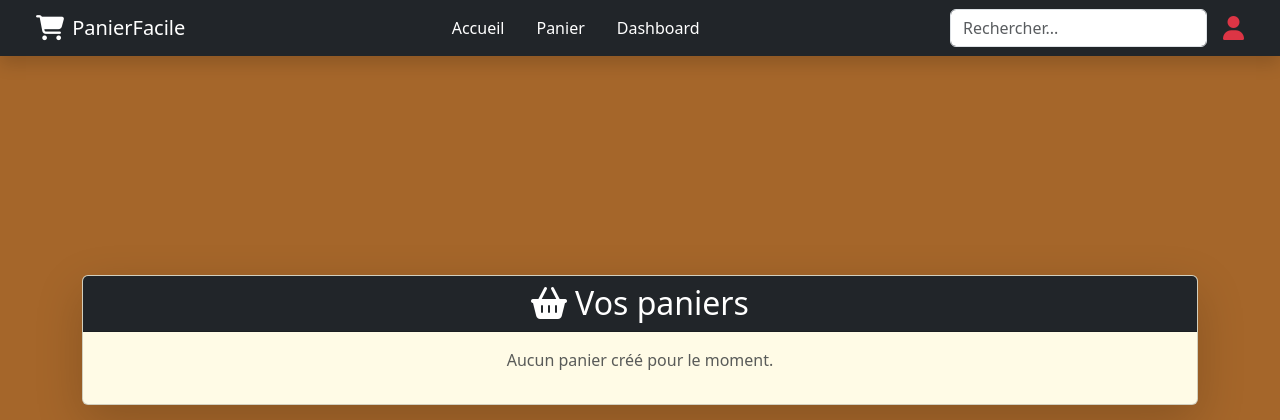
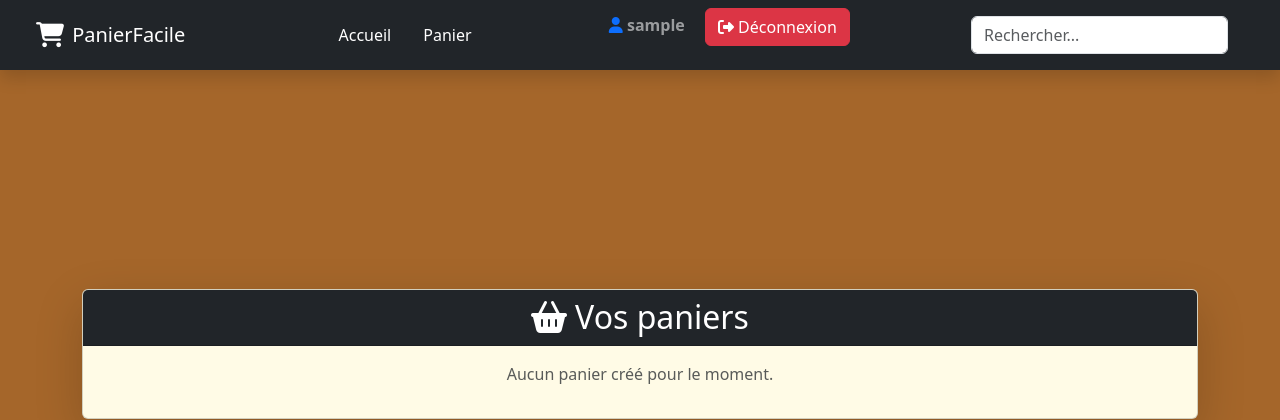
Before and after one commit to nasserbrid/panier_facile, a Django app: page /home/ in a window 1280 px wide. Shown: the top 420 px of the page. Run offline with Django 5.2, Linux system fonts and the light colour scheme; the visitor is signed in with stand-in values (Sample User, id 1); data that the repository does not hold is empty.

Commit message:
dernière modification

```diff
--- a/core/urls.py
+++ b/core/urls.py
@@ -44,11 +44,13 @@ urlpatterns = [
     path('signup/', authentication.views.signup_page, name='signup'),
 
     path('creer_course/', panier.views.creer_course, name='creer_course'),
+    path('creer_panier/', panier.views.creer_panier, name='creer_panier'),
     path('courses/', panier.views.liste_courses, name='liste_courses'),
     path('courses/<int:course_id>/', panier.views.detail_course, name='detail_course'),
     path('courses/<int:course_id>/ajouter_ingredient/', panier.views.ajouter_ingredient, name='ajouter_ingredient'),
     path('courses/<int:course_id>/modifier/', panier.views.modifier_course, name='modifier_course'),
     path('home/', panier.views.home, name='home'),
+    path('panier/', panier.views.liste_paniers, name='panier'),
     path('', RedirectView.as_view(url='/home/'), name='index'),
 
 
--- a/panier/templates/panier/home.html
+++ b/panier/templates/panier/home.html
@@ -66,7 +66,7 @@
     <a href="{% url 'creer_panier' %}" class="btn btn-success btn-lg shadow">
       <i class="fas fa-plus-circle"></i> Nouveau panier
     </a>
-    <a href="{% url 'liste_course' %}" class="btn btn-primary btn-lg shadow">
+    <a href="{% url 'liste_courses' %}" class="btn btn-primary btn-lg shadow">
       <i class="fas fa-list"></i> Voir mes courses
     </a>
   </div>
--- a/templates/base.html
+++ b/templates/base.html
@@ -27,13 +27,34 @@
       <ul class="nav">
         <li class="nav-item"><a class="nav-link text-white" href="{% url 'home' %}">Accueil</a></li>
         <li class="nav-item"><a class="nav-link text-white" href="{% url 'panier' %}">Panier</a></li>
-        <li class="nav-item"><a class="nav-link text-white" href="{% url 'dashboard' %}">Dashboard</a></li>
+        {% comment %} <li class="nav-item"><a class="nav-link text-white" href="{% url 'dashboard' %}">Dashboard</a></li> {% endcomment %}
       </ul>
 
-      <!-- Recherche et utilisateur -->
+      <div>
+          {% if user.is_authenticated %}
+          <span class="navbar-text me-3">
+            <i class="fas fa-user text-primary"></i>
+            <strong>{{ request.user.username }}</strong>
+          </span>
+          <form method="post" action="{% url 'logout' %}" class="d-inline">
+            {% csrf_token %}
+            <button type="submit" class="btn btn-danger">
+              <i class="fas fa-sign-out-alt"></i> Déconnexion
+            </button>
+          </form>
+          {% comment %} {% else %}
+          <a href="{% url 'login' %}" class="btn btn-primary">
+            <i class="fas fa-sign-in-alt"></i> Connexion
+          </a> {% endcomment %}
+      </p>
+          {% endif %}
+
+        </div>
+
+      <!-- Recherche (non fonctionnelle pour l'instant) -->
       <div class="d-flex align-items-center">
         <input class="form-control me-3" type="search" placeholder="Rechercher..." aria-label="Rechercher">
-        <a href="{% url 'profile' %}" class="text-danger fs-4"><i class="fas fa-user"></i></a>
+        <!-- Lien profil supprimé car pas d'URL 'profile' -->
       </div>
 
     </div>
```
Also changed, not shown: panier/templates/panier/liste_courses.html (renamed from panier/templates/panier/liste_course.html).
